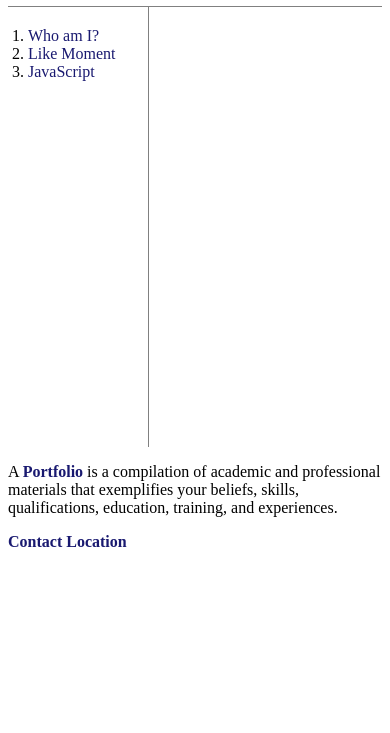
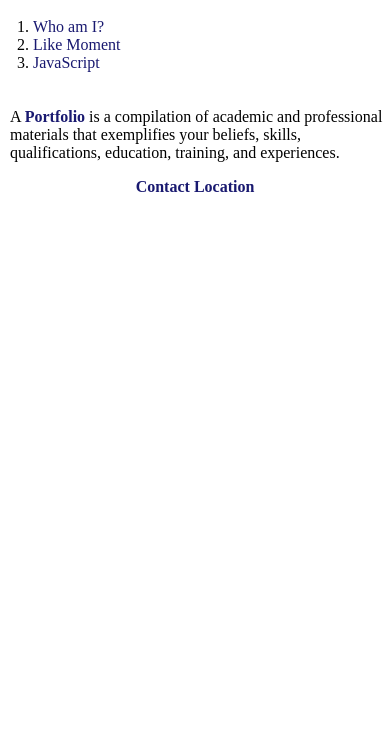
Before and after one commit to krx2020/The_start, a plain HTML site: page index.html in a window 390 px wide. Shown: the part 111-844 px from the top of the page. Drawn offline with Linux system fonts and the light colour scheme; a script that the page names is missing.

Commit message:
Add files via upload

```diff
--- a/index.html
+++ b/index.html
@@ -5,6 +5,9 @@
     <title>Welcome!</title>
     <meta charset="utf-8">
     <style>
+        body{
+            margin: 0;
+        }
         a{
             color:midnightblue;
             text-decoration: none;
@@ -19,24 +22,49 @@
         ol{
             border-right: 1px gray solid;
             width: 100px;
-            height: 400px;
             margin: 0;
             padding: 20px;
+        }
+        #contants{
+            text-align: center;
+        }
+        #split ol{
+            padding-left: 33px;
+        }
+        #split{
+            display: grid;
+            grid-template-columns: 170px 1fr;
+        }
+        #article{
+            padding-left: 10px;
+        }
+        @media(max-width:800px){
+            #split{
+            display: block;
+            }
+            ol{
+            border-right: none;
+            }
+            h1{
+                border-bottom: none;
+            }
         }
     </style>
 </head>
 
 <body>
     <h1><a href="index.html">Portfolio</h1></a>
+    <div id="split">
         <ol>
             <li><a href="1.html">Who am I?</li></a>
             <li><a href="2.html">Like Moment</li></a>
             <li><a href="3.html">JavaScript</li></a>
         </ol>
-
+        <div id="article">
             <p>A <strong style = "color:midnightblue">Portfolio</strong> is a compilation of academic and professional materials that exemplifies your beliefs,
             skills, qualifications, education, training, and experiences.</p>
-
+        </div>
+    </div>
 <p>
     <div id="disqus_thread"></div>
 <script>
@@ -60,8 +88,10 @@
 </p>
 
 </body>
+<span id="contants">
 <p><strong><a href="https://www.youtube.com/channel/UCggVNs-cnUO3NWcqPScVvyw" target="_blank" title="Youtube Link">Contact</a></strong>
     <strong><a href="https://map.naver.com/p/search/%EB%8C%80%EC%A0%84%20%EC%9B%94%ED%8F%89%EB%8F%99/address/14177383.2919729,4349535.8755073,%EB%8C%80%EC%A0%84%EA%B4%91%EC%97%AD%EC%8B%9C%20%EC%84%9C%
 EA%B5%AC%20%EC%9B%94%ED%8F%89%EB%8F%99,jibun?c=13.00,0,0,2,dh&isCorrectAnswer=true" target="_blank" title="네이버 지도 link">Location</a></strong>
 </p>
+</span>
 </html>
```
Also changed, not shown: 1.html (+36 -14 lines), 2.html (+22 -13 lines), 3.html (+35 -2 lines). Lines whose indentation alone changed are shown as unchanged.
